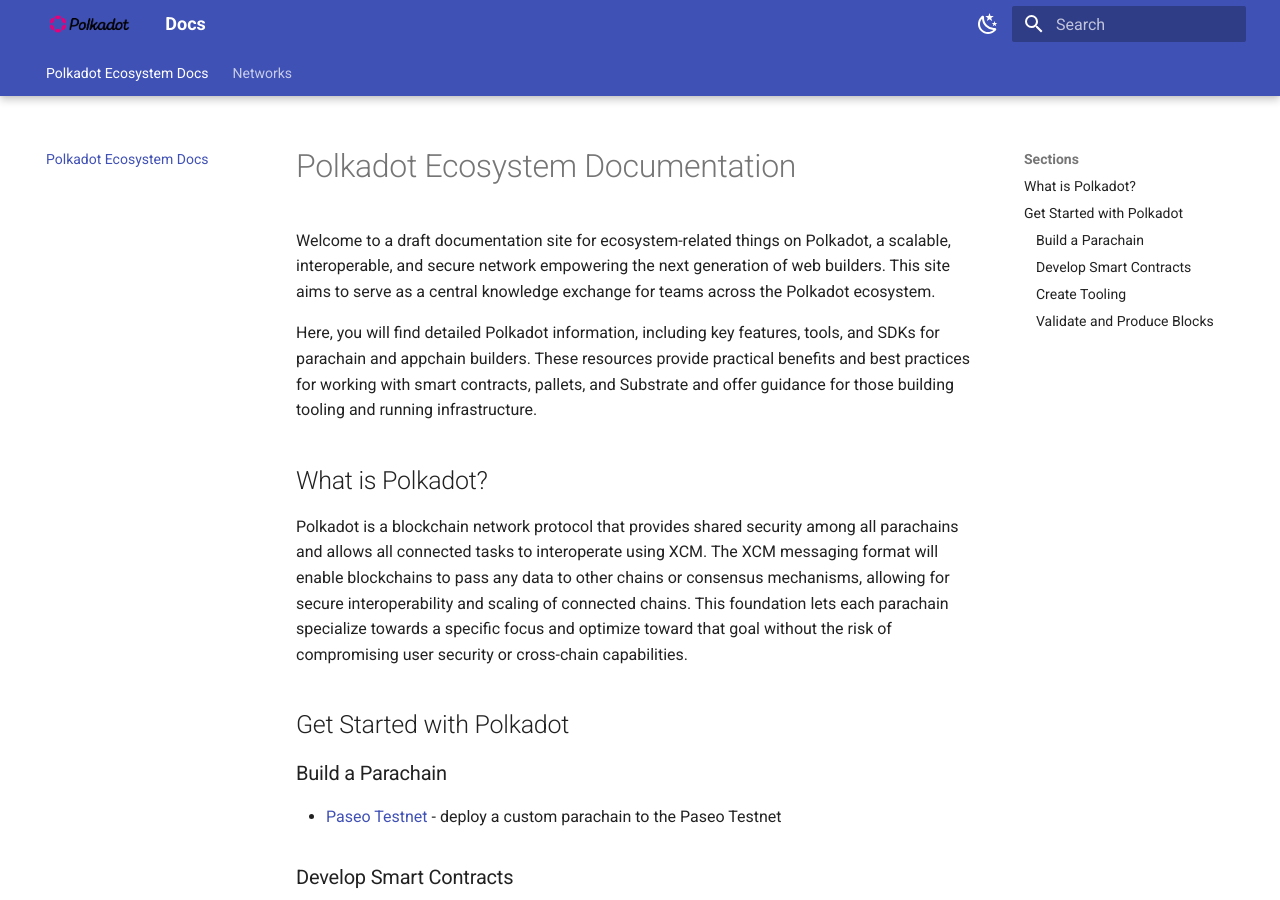
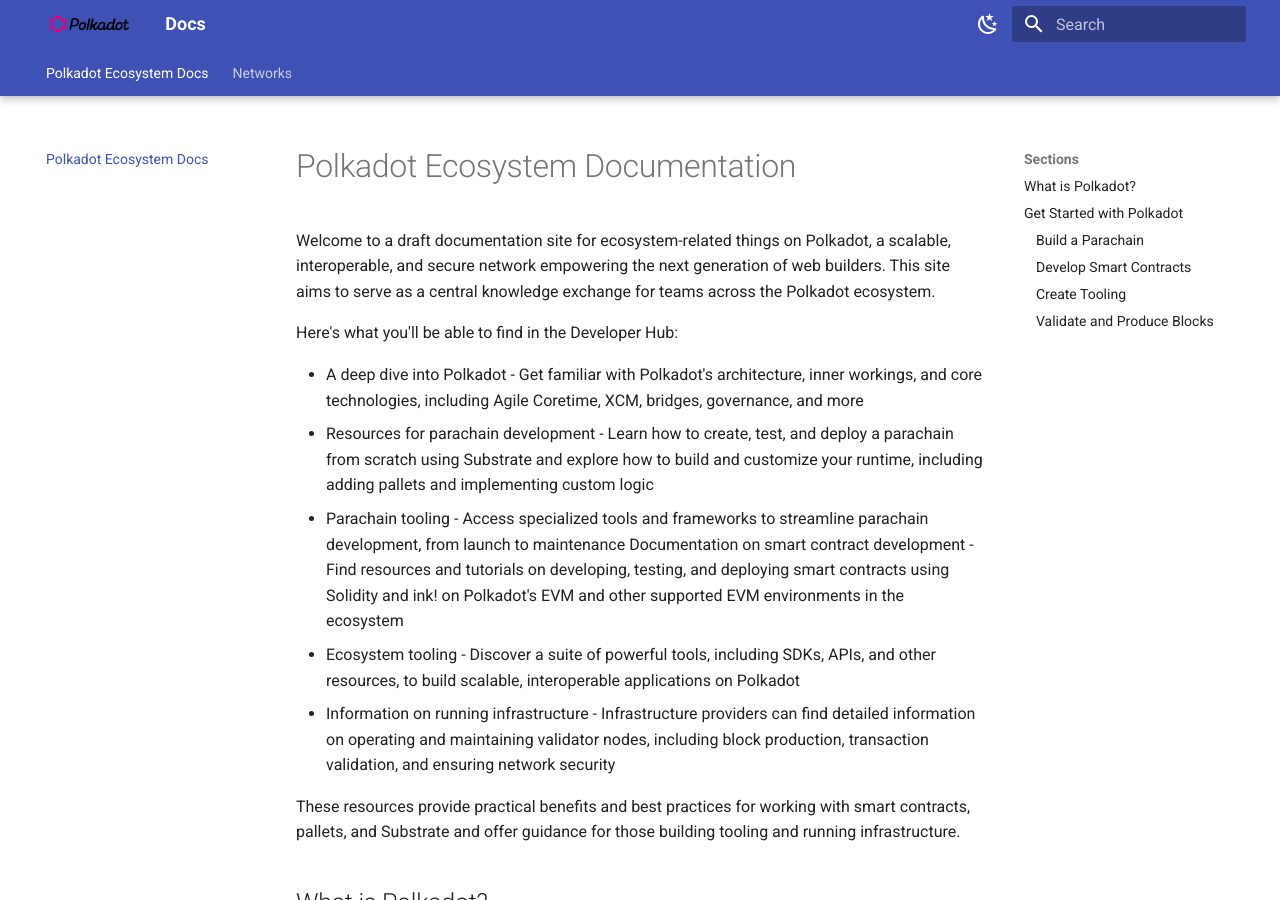
Before and after one commit to papermoonio/polkadot-ecosystem-docs-draft, an MkDocs documentation site: the page built from docs/index.md, in a window 1280 px wide and 900 px high. Built offline with MkDocs 1.6.1 and Material for MkDocs 9.7.7, drawn with Linux system fonts in a browser that asks for light colours.

Commit message:
Update docs/index.md
copy changes to intro section

```diff
--- a/docs/index.md
+++ b/docs/index.md
@@ -7,7 +7,16 @@
 
 Welcome to a draft documentation site for ecosystem-related things on Polkadot, a scalable, interoperable, and secure network empowering the next generation of web builders. This site aims to serve as a central knowledge exchange for teams across the Polkadot ecosystem.
 
-Here, you will find detailed Polkadot information, including key features, tools, and SDKs for parachain and appchain builders. These resources provide practical benefits and best practices for working with smart contracts, pallets, and Substrate and offer guidance for those building tooling and running infrastructure.
+Here's what you'll be able to find in the Developer Hub:
+
+- A deep dive into Polkadot - Get familiar with Polkadot's architecture, inner workings, and core technologies, including Agile Coretime, XCM, bridges, governance, and more
+- Resources for parachain development - Learn how to create, test, and deploy a parachain from scratch using Substrate and explore how to build and customize your runtime, including adding pallets and implementing custom logic
+- Parachain tooling - Access specialized tools and frameworks to streamline parachain development, from launch to maintenance
+Documentation on smart contract development - Find resources and tutorials on developing, testing, and deploying smart contracts using Solidity and ink! on Polkadot's EVM and other supported EVM environments in the ecosystem
+- Ecosystem tooling - Discover a suite of powerful tools, including SDKs, APIs, and other resources, to build scalable, interoperable applications on Polkadot
+- Information on running infrastructure - Infrastructure providers can find detailed information on operating and maintaining validator nodes, including block production, transaction validation, and ensuring network security
+
+These resources provide practical benefits and best practices for working with smart contracts, pallets, and Substrate and offer guidance for those building tooling and running infrastructure.
 
 ## What is Polkadot? {: #what-is-polkadot }
 
```
